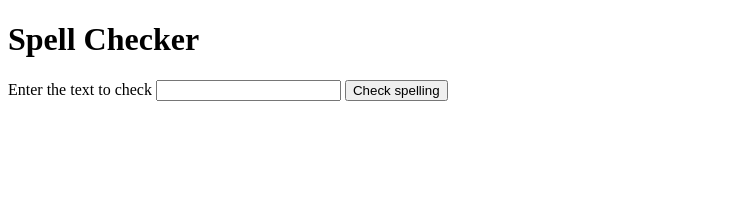
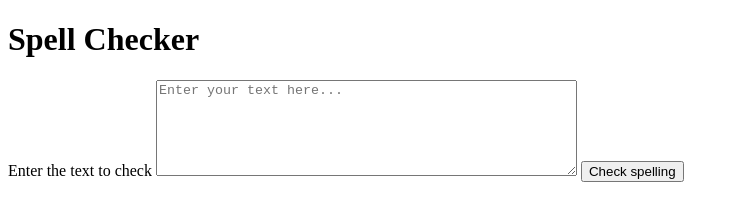
Before and after one commit to Droid-An/Project-Spell-Checker, a plain HTML site: page index.html in a window 1280 px wide. Shown: the whole page, without its empty margins (0-739 px from the left). Drawn offline with Linux system fonts and the light colour scheme.

Commit message:
made text input field bigger

```diff
--- a/index.html
+++ b/index.html
@@ -11,7 +11,13 @@
 
     <form id="spellForm">
       <label for="textInput">Enter the text to check</label>
-      <input type="text" id="textInput" name="textInput" />
+      <textarea
+        id="textInput"
+        name="textInput"
+        rows="6"
+        cols="50"
+        placeholder="Enter your text here..."
+      ></textarea>
       <button id="checkButton" type="submit">Check spelling</button>
     </form>
     <div id="mistakesMessage" style="display: none">
```
